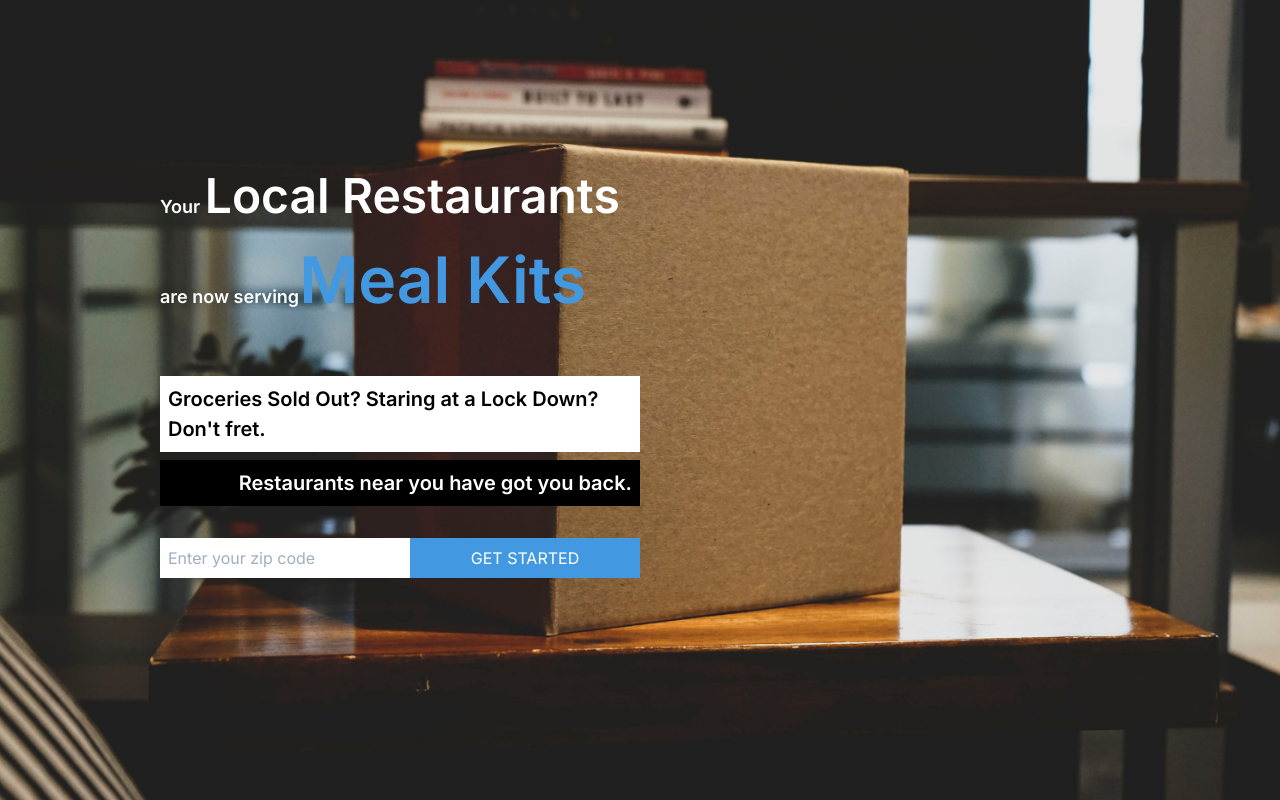
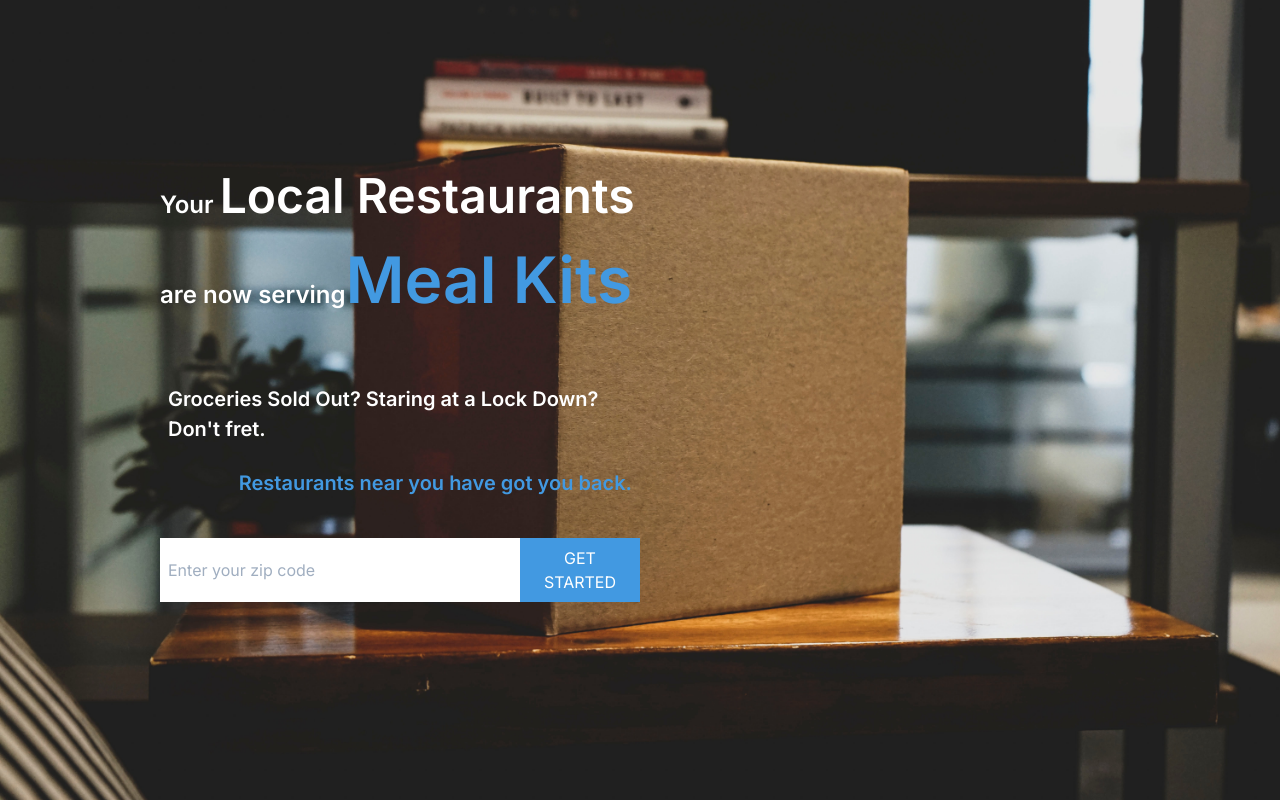
Before and after one commit to dailykit/rmk, a Next.js app in the folder client/: page / in a window 1280 px wide. Built offline with nearby package versions, Linux system fonts and the light colour scheme.

Commit message:
fix: Landing page

```diff
--- a/client/package.json
+++ b/client/package.json
@@ -5,7 +5,9 @@
    "scripts": {
       "dev": "next dev",
       "build": "next build",
-      "start": "next start"
+      "start": "next start",
+      "export": "next export",
+      "deploy": "npm run build && npm run export"
    },
    "dependencies": {
       "@zeit/next-css": "^1.0.1",
--- a/client/pages/index.js
+++ b/client/pages/index.js
@@ -17,17 +17,17 @@ const Home = () => {
       <React.Fragment>
          <div className="hero h-screen bg-bottom bg-cover p-40">
             <div className="w-6/12 flex flex-col">
-               <p className="text-white text-lg font-semibold">
+               <p className="text-white text-2xl font-semibold">
                   Your <span className="text-5xl">Local Restaurants</span>
                </p>
-               <p className="text-white text-lg font-semibold mb-12">
+               <p className="text-white text-2xl font-semibold mb-12">
                   are now serving
                   <span className="text-6xl text-blue-500">Meal Kits</span>
                </p>
-               <p className="bg-white text-xl text-black font-semibold p-2 mb-2">
+               <p className="text-xl text-white font-semibold p-2 mb-2">
                   Groceries Sold Out? Staring at a Lock Down? Don't fret.
                </p>
-               <p className="bg-black text-xl text-white font-semibold p-2 text-right mb-8">
+               <p className="text-xl text-blue-500 font-semibold p-2 text-right mb-8">
                   Restaurants near you have got you back.
                </p>
                <form onSubmit={submit}>
@@ -36,14 +36,16 @@ const Home = () => {
                         type="text"
                         placeholder="Enter your zip code"
                         name="zip"
-                        className="p-2"
+                        className="p-2 flex-1"
                         value={zip}
                         onChange={e => setZip(e.target.value)}
                         pattern="(\d{5}([\-]\d{4})?)"
                         title="Format: nnnnn or nnnnn-nnnn"
                         required
                      />
-                     <Button>GET STARTED</Button>
+                     <div className="w-1/4">
+                        <Button>GET STARTED</Button>
+                     </div>
                   </div>
                </form>
             </div>
```
